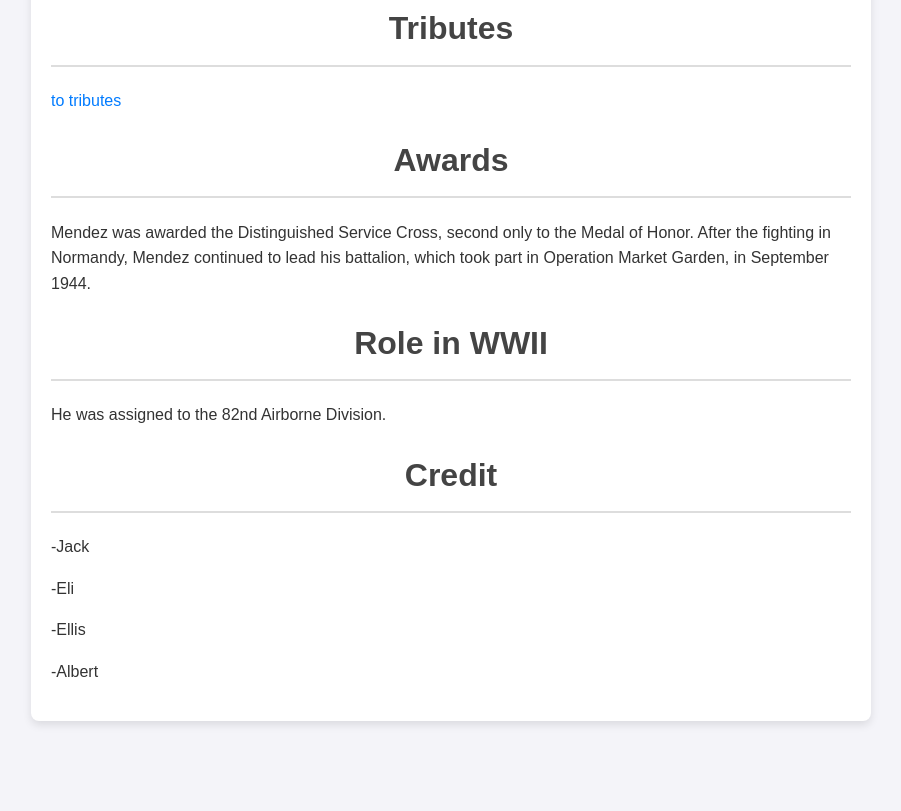
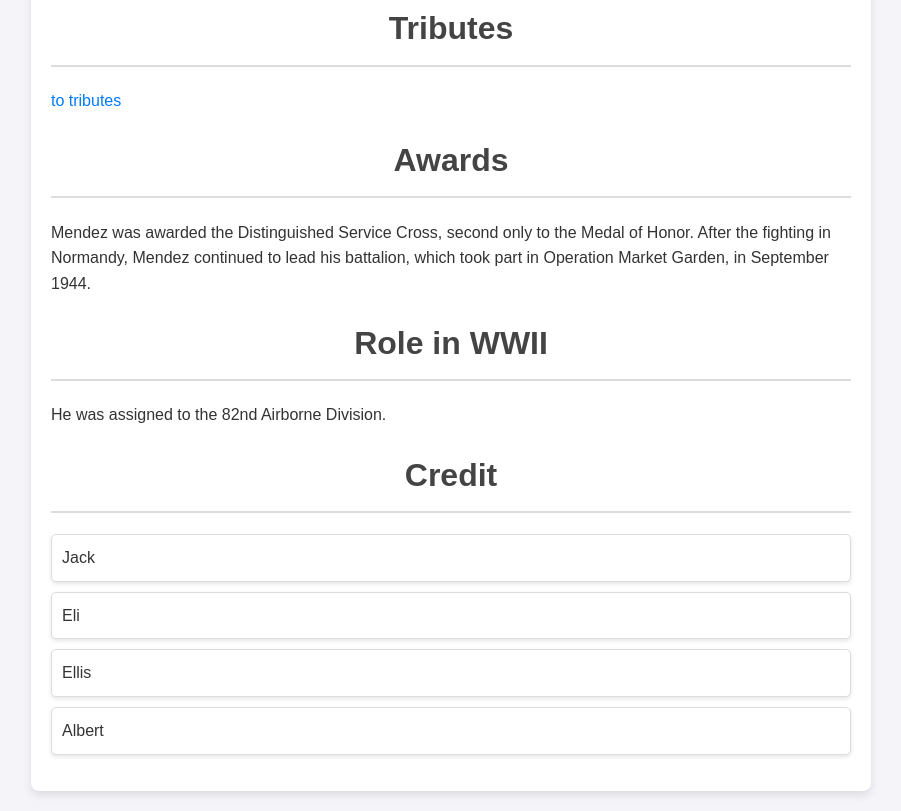
Before and after one commit to Hellococo526/Louis_Gonzaga_Mendez_Jr, a plain HTML site: page index.html in a window 1280 px wide. Shown: the part 1808-2619 px from the top of the page, without its empty margins (189-1090 px from the left). Before the commit the page ends 2549 px from the top, so only its background shows below. Drawn offline with Linux system fonts and the light colour scheme.

Commit message:
minor change to index.html's code

```diff
--- a/index.html
+++ b/index.html
@@ -95,18 +95,12 @@
                 He was assigned to the 82nd Airborne Division.
             </p>
             <h1>Credit</h1>
-            <p>
-                -Jack
-            </p>
-            <p>
-                -Eli
-            </p>
-            <p>
-                -Ellis
-            </p>
-            <p>
-                -Albert
-            </p>
+            <ul>
+                <li>Jack</li>
+                <li>Eli</li>
+                <li>Ellis</li>
+                <li>Albert</li>
+            </ul>
         </div>
     </body>
 </html>
```
